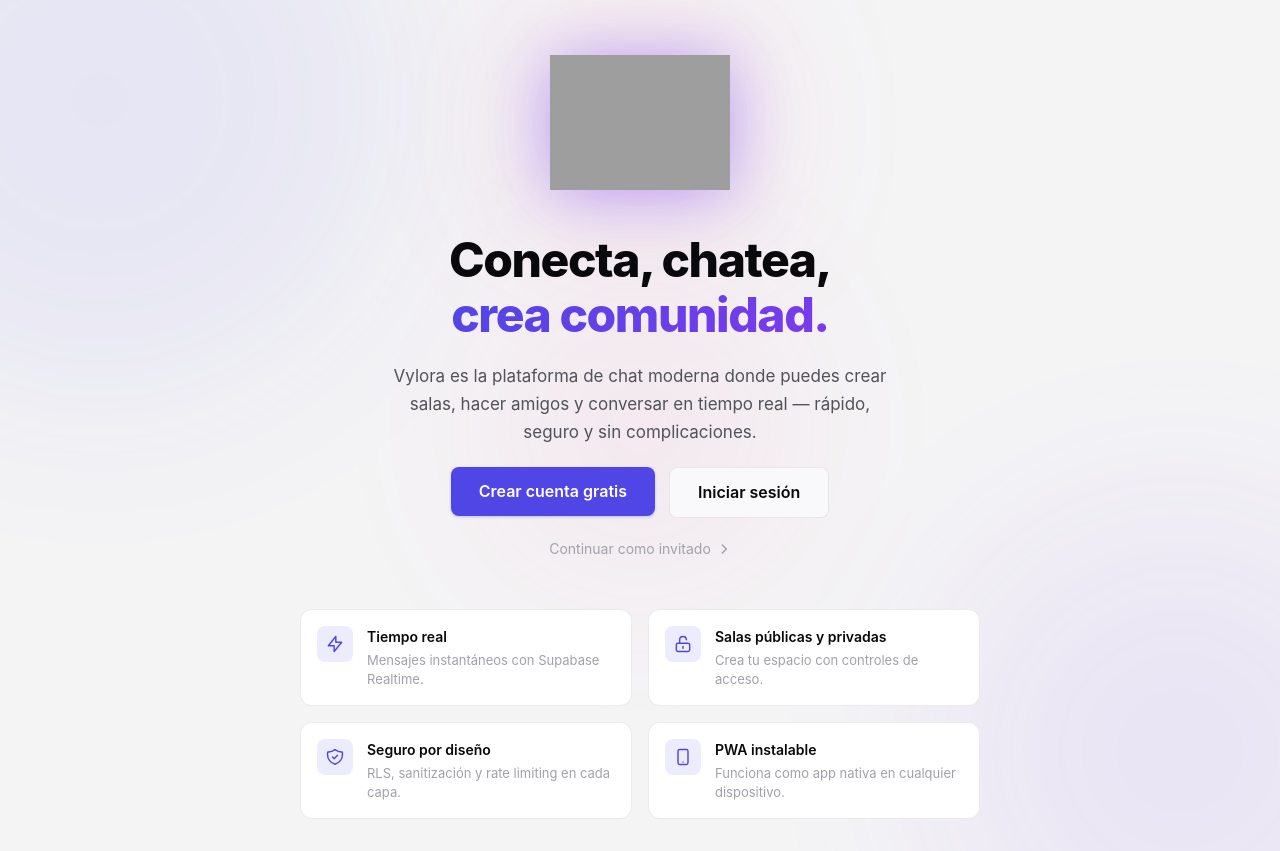
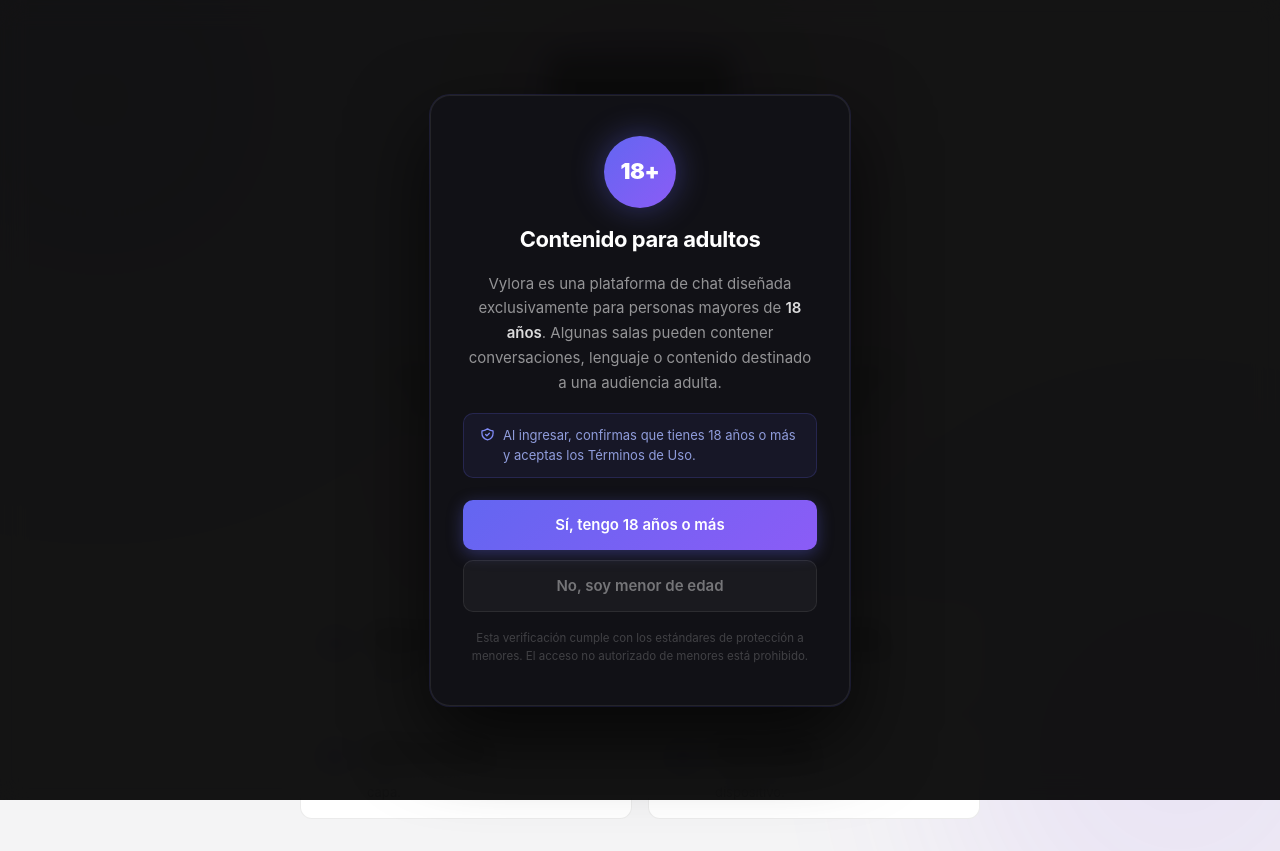
Before and after one commit to vylora26-hub/Vylora, a Vue app: page / in a window 1280 px wide. Built offline with nearby package versions, Linux system fonts and the light colour scheme; no server answers; grey boxes are pictures that could not be loaded.

Commit message:
feat: age gate, username auth, no email registration, preloader logo

```diff
--- /dev/null
+++ b/src/components/common/AgeGate.vue
@@ -0,0 +1,226 @@
+<script setup lang="ts">
+/**
+ * AgeGate — Modal de verificación de mayoría de edad.
+ * Se muestra una sola vez y guarda la confirmación en localStorage.
+ * Si el usuario niega, es redirigido fuera de la plataforma.
+ */
+
+const emit = defineEmits<{
+  confirm: []
+  deny: []
+}>()
+
+function handleConfirm() {
+  localStorage.setItem('vylora_age_verified', 'true')
+  emit('confirm')
+}
+
+function handleDeny() {
+  // Redirigir a Google — el usuario no puede continuar
+  window.location.href = 'https://www.google.com'
+}
+</script>
+
+<template>
+  <Teleport to="body">
+    <div class="age-gate" role="dialog" aria-modal="true" aria-labelledby="age-gate-title" aria-describedby="age-gate-desc">
+
+      <!-- Fondo oscuro -->
+      <div class="age-gate__backdrop" aria-hidden="true" />
+
+      <!-- Panel central -->
+      <div class="age-gate__panel">
+
+        <!-- Ícono 18+ -->
+        <div class="age-gate__badge" aria-hidden="true">
+          <span class="age-gate__badge-text">18+</span>
+        </div>
+
+        <h2 id="age-gate-title" class="age-gate__title">
+          Contenido para adultos
+        </h2>
+
+        <p id="age-gate-desc" class="age-gate__desc">
+          Vylora es una plataforma de chat diseñada exclusivamente para
+          personas mayores de <strong>18 años</strong>. Algunas salas
+          pueden contener conversaciones, lenguaje o contenido destinado
+          a una audiencia adulta.
+        </p>
+
+        <div class="age-gate__notice">
+          <svg width="15" height="15" fill="none" viewBox="0 0 24 24" stroke="currentColor" stroke-width="2" aria-hidden="true">
+            <path stroke-linecap="round" stroke-linejoin="round" d="M9 12l2 2 4-4m5.618-4.016A11.955 11.955 0 0112 2.944a11.955 11.955 0 01-8.618 3.04A12.02 12.02 0 003 9c0 5.591 3.824 10.29 9 11.622 5.176-1.332 9-6.03 9-11.622 0-1.042-.133-2.052-.382-3.016z" />
+          </svg>
+          <span>Al ingresar, confirmas que tienes 18 años o más y aceptas los Términos de Uso.</span>
+        </div>
+
+        <!-- Acciones -->
+        <div class="age-gate__actions">
+          <button class="age-gate__btn age-gate__btn--confirm" @click="handleConfirm">
+            Sí, tengo 18 años o más
+          </button>
+          <button class="age-gate__btn age-gate__btn--deny" @click="handleDeny">
+            No, soy menor de edad
+          </button>
+        </div>
+
+        <!-- Nota legal -->
+        <p class="age-gate__legal">
+          Esta verificación cumple con los estándares de protección a menores.
+          El acceso no autorizado de menores está prohibido.
+        </p>
+
+      </div>
+    </div>
+  </Teleport>
+</template>
+
+<style scoped>
+.age-gate {
+  position: fixed;
+  inset: 0;
+  z-index: 99999;
+  display: flex;
+  align-items: center;
+  justify-content: center;
+  padding: 1.5rem;
+}
+
+.age-gate__backdrop {
+  position: absolute;
+  inset: 0;
+  background: rgba(0, 0, 0, 0.92);
+  backdrop-filter: blur(12px);
+}
+
+.age-gate__panel {
+  position: relative;
+  z-index: 1;
+  width: 100%;
+  max-width: 420px;
+  background: #111116;
+  border: 1px solid rgba(255,255,255,0.08);
+  border-radius: 1.25rem;
+  padding: 2.5rem 2rem;
+  display: flex;
+  flex-direction: column;
+  align-items: center;
+  gap: 1.125rem;
+  text-align: center;
+  box-shadow:
+    0 0 0 1px rgba(99,102,241,0.15),
+    0 32px 80px rgba(0,0,0,0.7);
+  animation: gate-in 0.3s cubic-bezier(0.34,1.56,0.64,1) both;
+}
+
+/* Badge 18+ */
+.age-gate__badge {
+  width: 72px;
+  height: 72px;
+  border-radius: 50%;
+  background: linear-gradient(135deg, #6366f1, #8b5cf6);
+  display: flex;
+  align-items: center;
+  justify-content: center;
+  box-shadow: 0 0 32px rgba(99,102,241,0.4);
+  flex-shrink: 0;
+}
+
+.age-gate__badge-text {
+  font-size: 1.375rem;
+  font-weight: 900;
+  color: #fff;
+  letter-spacing: -0.02em;
+}
+
+.age-gate__title {
+  font-size: 1.375rem;
+  font-weight: 700;
+  color: #fff;
+  margin: 0;
+  letter-spacing: -0.02em;
+}
+
+.age-gate__desc {
+  font-size: 0.9375rem;
+  color: rgba(255,255,255,0.55);
+  line-height: 1.65;
+  margin: 0;
+}
+
+.age-gate__desc strong {
+  color: rgba(255,255,255,0.85);
+  font-weight: 600;
+}
+
+.age-gate__notice {
+  display: flex;
+  align-items: flex-start;
+  gap: 0.5rem;
+  padding: 0.75rem 1rem;
+  background: rgba(99,102,241,0.08);
+  border: 1px solid rgba(99,102,241,0.2);
+  border-radius: 0.625rem;
+  color: rgba(165,180,252,0.85);
+  font-size: 0.8125rem;
+  line-height: 1.5;
+  text-align: left;
+  width: 100%;
+}
+
+.age-gate__notice svg { flex-shrink: 0; margin-top: 1px; color: #818cf8; }
+
+.age-gate__actions {
+  display: flex;
+  flex-direction: column;
+  gap: 0.625rem;
+  width: 100%;
+  margin-top: 0.25rem;
+}
+
+.age-gate__btn {
+  width: 100%;
+  padding: 0.8125rem 1.25rem;
+  border-radius: 0.625rem;
+  font-size: 0.9375rem;
+  font-weight: 600;
+  cursor: pointer;
+  transition: all 0.15s;
+  border: none;
+  font-family: inherit;
+}
+
+.age-gate__btn--confirm {
+  background: linear-gradient(135deg, #6366f1, #8b5cf6);
+  color: #fff;
+  box-shadow: 0 4px 16px rgba(99,102,241,0.35);
+}
+
+.age-gate__btn--confirm:hover {
+  box-shadow: 0 6px 24px rgba(99,102,241,0.5);
+  transform: translateY(-1px);
+}
+
+.age-gate__btn--deny {
+  background: rgba(255,255,255,0.04);
+  color: rgba(255,255,255,0.4);
+  border: 1px solid rgba(255,255,255,0.08);
+}
+
+.age-gate__btn--deny:hover {
+  background: rgba(255,255,255,0.07);
+  color: rgba(255,255,255,0.6);
+}
+
+.age-gate__legal {
+  font-size: 0.72rem;
+  color: rgba(255,255,255,0.2);
+  margin: 0;
+  line-height: 1.5;
+}
+
+@keyframes gate-in {
+  from { opacity: 0; transform: scale(0.92) translateY(16px); }
+  to   { opacity: 1; transform: scale(1) translateY(0); }
+}
+</style>
--- a/src/pages/Welcome.vue
+++ b/src/pages/Welcome.vue
@@ -1,9 +1,23 @@
 <script setup lang="ts">
+import { ref, onMounted } from 'vue'
 import { RouterLink } from 'vue-router'
 import { useAuthStore } from '@/stores/auth'
 import AppButton from '@/components/ui/AppButton.vue'
+import AgeGate from '@/components/common/AgeGate.vue'
 
 const authStore = useAuthStore()
+
+// Verificar si ya confirmó la edad previamente
+const showAgeGate = ref(false)
+
+onMounted(() => {
+  const verified = localStorage.getItem('vylora_age_verified')
+  if (!verified) showAgeGate.value = true
+})
+
+function onAgeConfirmed() {
+  showAgeGate.value = false
+}
 
 const features = [
   {
@@ -31,6 +45,9 @@
 
 <template>
   <div class="welcome">
+    <!-- Modal verificación de edad -->
+    <AgeGate v-if="showAgeGate" @confirm="onAgeConfirmed" />
+
     <!-- Fondo decorativo -->
     <div class="welcome__bg" aria-hidden="true">
       <div class="welcome__blob welcome__blob--1" />
--- a/src/pages/auth/Login.vue
+++ b/src/pages/auth/Login.vue
@@ -3,27 +3,27 @@
 import { useRouter, useRoute } from 'vue-router'
 import { useAuthStore } from '@/stores/auth'
 import { useUiStore } from '@/stores/ui'
-import { validateEmail, validatePassword } from '@/utils/validation'
+import { validateUsername, validatePassword } from '@/utils/validation'
 import AppButton from '@/components/ui/AppButton.vue'
 import AppInput from '@/components/ui/AppInput.vue'
 
-const router = useRouter()
-const route  = useRoute()
+const router    = useRouter()
+const route     = useRoute()
 const authStore = useAuthStore()
 const uiStore   = useUiStore()
 
-const form = reactive({ email: '', password: '' })
-const errors = reactive({ email: '', password: '' })
+const form   = reactive({ username: '', password: '' })
+const errors = reactive({ username: '', password: '' })
 
 function validate(): boolean {
-  errors.email    = validateEmail(form.email).error    ?? ''
+  errors.username = validateUsername(form.username).error ?? ''
   errors.password = validatePassword(form.password).error ?? ''
-  return !errors.email && !errors.password
+  return !errors.username && !errors.password
 }
 
 async function submit() {
   if (!validate()) return
-  const ok = await authStore.login(form.email, form.password)
+  const ok = await authStore.loginWithUsername(form.username, form.password)
   if (ok) {
     const redirect = route.query.redirect as string | undefined
     router.push(redirect ?? '/app/home')
@@ -37,19 +37,19 @@
   <div class="login">
     <div class="login__header">
       <h1 class="login__title">Bienvenido de nuevo</h1>
-      <p class="login__subtitle">Ingresa tus credenciales para continuar.</p>
+      <p class="login__subtitle">Ingresa tu usuario y contraseña para continuar.</p>
     </div>
 
     <form class="login__form" novalidate @submit.prevent="submit">
       <AppInput
-        v-model="form.email"
-        label="Email"
-        type="email"
-        placeholder="tu@email.com"
-        autocomplete="email"
-        :error="errors.email"
+        v-model="form.username"
+        label="Nombre de usuario"
+        type="text"
+        placeholder="tu_usuario"
+        autocomplete="username"
+        :error="errors.username"
         :required="true"
-        @blur="errors.email = validateEmail(form.email).error ?? ''"
+        @blur="errors.username = validateUsername(form.username).error ?? ''"
       />
 
       <AppInput
@@ -61,10 +61,6 @@
         :error="errors.password"
         :required="true"
       />
-
-      <div class="login__forgot">
-        <RouterLink to="/auth/recover" class="login__link">¿Olvidaste tu contraseña?</RouterLink>
-      </div>
 
       <AppButton
         type="submit"
@@ -79,18 +75,17 @@
 
     <p class="login__register">
       ¿No tienes cuenta?
-      <RouterLink to="/auth/register" class="login__link">Regístrate gratis</RouterLink>
+      <RouterLink to="/auth/register" class="login__link">Regístrate</RouterLink>
     </p>
   </div>
 </template>
 
 <style scoped>
-.login__header { margin-bottom: 1.5rem; }
-.login__title  { font-size: 1.375rem; font-weight: 700; color: var(--cs-text); margin-bottom: 0.375rem; }
+.login__header   { margin-bottom: 1.5rem; }
+.login__title    { font-size: 1.375rem; font-weight: 700; color: var(--cs-text); margin-bottom: 0.375rem; }
 .login__subtitle { font-size: 0.9rem; color: var(--cs-text-muted); }
-.login__form   { display: flex; flex-direction: column; gap: 1rem; }
-.login__forgot { display: flex; justify-content: flex-end; margin-top: -0.25rem; }
-.login__link   { font-size: 0.875rem; color: var(--cs-primary); transition: opacity 0.15s; }
+.login__form     { display: flex; flex-direction: column; gap: 1rem; }
+.login__link     { font-size: 0.875rem; color: var(--cs-primary); transition: opacity 0.15s; }
 .login__link:hover { opacity: 0.75; }
 .login__register { margin-top: 1.25rem; text-align: center; font-size: 0.875rem; color: var(--cs-text-muted); }
 </style>
--- a/src/pages/auth/Register.vue
+++ b/src/pages/auth/Register.vue
@@ -4,8 +4,9 @@
 import { useAuthStore } from '@/stores/auth'
 import { useUiStore } from '@/stores/ui'
 import {
-  validateEmail, validatePassword,
-  validateUsername, validateDisplayName,
+  validatePassword,
+  validateUsername,
+  validateDisplayName,
 } from '@/utils/validation'
 import AppButton from '@/components/ui/AppButton.vue'
 import AppInput from '@/components/ui/AppInput.vue'
@@ -14,20 +15,31 @@
 const authStore = useAuthStore()
 const uiStore   = useUiStore()
 
-const form = reactive({ email: '', password: '', username: '', displayName: '' })
-const errors = reactive({ email: '', password: '', username: '', displayName: '' })
+const form = reactive({
+  displayName: '',
+  username:    '',
+  password:    '',
+  confirm:     '',
+})
+
+const errors = reactive({
+  displayName: '',
+  username:    '',
+  password:    '',
+  confirm:     '',
+})
 
 function validate(): boolean {
-  errors.email       = validateEmail(form.email).error       ?? ''
-  errors.password    = validatePassword(form.password).error    ?? ''
-  errors.username    = validateUsername(form.username).error    ?? ''
   errors.displayName = validateDisplayName(form.displayName).error ?? ''
+  errors.username    = validateUsername(form.username).error        ?? ''
+  errors.password    = validatePassword(form.password).error        ?? ''
+  errors.confirm     = form.confirm !== form.password ? 'Las contraseñas no coinciden.' : ''
   return Object.values(errors).every(e => !e)
 }
 
 async function submit() {
   if (!validate()) return
-  const ok = await authStore.register(form.email, form.password, form.username, form.displayName)
+  const ok = await authStore.register(form.username, form.password, form.username, form.displayName)
   if (ok) {
     uiStore.toast.success('¡Cuenta creada!', 'Bienvenido a Vylora.')
     router.push('/app/home')
@@ -41,14 +53,22 @@
   <div class="register">
     <div class="register__header">
       <h1 class="register__title">Crear cuenta</h1>
-      <p class="register__subtitle">Únete a Vylora en segundos.</p>
+      <p class="register__subtitle">Solo necesitas un usuario y contraseña.</p>
+    </div>
+
+    <!-- Aviso de mayoría de edad -->
+    <div class="register__age-notice" role="note">
+      <svg width="16" height="16" fill="none" viewBox="0 0 24 24" stroke="currentColor" stroke-width="2" aria-hidden="true">
+        <path stroke-linecap="round" stroke-linejoin="round" d="M12 9v2m0 4h.01M10.29 3.86L1.82 18a2 2 0 001.71 3h16.94a2 2 0 001.71-3L13.71 3.86a2 2 0 00-3.42 0z" />
+      </svg>
+      <span>Al registrarte confirmas que tienes <strong>18 años o más</strong>. Esta plataforma contiene salas para adultos.</span>
     </div>
 
     <form class="register__form" novalidate @submit.prevent="submit">
       <AppInput
         v-model="form.displayName"
         label="Nombre visible"
-        placeholder="Tu nombre"
+        placeholder="Como te verán los demás"
         autocomplete="name"
         :error="errors.displayName"
         :required="true"
@@ -57,21 +77,11 @@
       <AppInput
         v-model="form.username"
         label="Nombre de usuario"
-        placeholder="usuario_123"
+        placeholder="sin_espacios_123"
         autocomplete="username"
         :error="errors.username"
         :required="true"
-        hint="Solo letras, números y guion bajo (_)."
-      />
-
-      <AppInput
-        v-model="form.email"
-        label="Email"
-        type="email"
-        placeholder="tu@email.com"
-        autocomplete="email"
-        :error="errors.email"
-        :required="true"
+        hint="Solo letras, números y guion bajo. Único e irrepetible."
       />
 
       <AppInput
@@ -81,6 +91,16 @@
         placeholder="Mínimo 8 caracteres"
         autocomplete="new-password"
         :error="errors.password"
+        :required="true"
+      />
+
+      <AppInput
+        v-model="form.confirm"
+        label="Confirmar contraseña"
+        type="password"
+        placeholder="Repite tu contraseña"
+        autocomplete="new-password"
+        :error="errors.confirm"
         :required="true"
       />
 
@@ -103,11 +123,29 @@
 </template>
 
 <style scoped>
-.register__header  { margin-bottom: 1.5rem; }
-.register__title   { font-size: 1.375rem; font-weight: 700; color: var(--cs-text); margin-bottom: 0.375rem; }
-.register__subtitle{ font-size: 0.9rem; color: var(--cs-text-muted); }
-.register__form    { display: flex; flex-direction: column; gap: 1rem; }
-.register__login   { margin-top: 1.25rem; text-align: center; font-size: 0.875rem; color: var(--cs-text-muted); }
-.register__link    { color: var(--cs-primary); transition: opacity 0.15s; }
+.register__header   { margin-bottom: 1.25rem; }
+.register__title    { font-size: 1.375rem; font-weight: 700; color: var(--cs-text); margin-bottom: 0.375rem; }
+.register__subtitle { font-size: 0.9rem; color: var(--cs-text-muted); }
+
+.register__age-notice {
+  display: flex;
+  align-items: flex-start;
+  gap: 0.5rem;
+  padding: 0.75rem 1rem;
+  border-radius: 0.625rem;
+  background: rgba(245,158,11,0.08);
+  border: 1px solid rgba(245,158,11,0.25);
+  color: #f59e0b;
+  font-size: 0.8125rem;
+  line-height: 1.5;
+  margin-bottom: 1.25rem;
+}
+
+.register__age-notice svg { flex-shrink: 0; margin-top: 1px; }
+.register__age-notice strong { color: #fbbf24; }
+
+.register__form  { display: flex; flex-direction: column; gap: 1rem; }
+.register__login { margin-top: 1.25rem; text-align: center; font-size: 0.875rem; color: var(--cs-text-muted); }
+.register__link  { color: var(--cs-primary); transition: opacity 0.15s; }
 .register__link:hover { opacity: 0.75; }
 </style>
--- a/src/stores/auth.ts
+++ b/src/stores/auth.ts
@@ -114,7 +114,82 @@
   }
 
   /**
-   * Inicio de sesión con email y contraseña.
+   * Inicio de sesión con username y contraseña.
+   * Busca el email asociado al username y luego autentica con Supabase.
+   */
+  async function loginWithUsername(username: string, password: string): Promise<boolean> {
+    loading.value = true
+    clearError()
+
+    try {
+      if (isMockMode) {
+        const mockId = `mock_${username}`
+        const mockSession: AuthSession = {
+          userId: mockId,
+          email: `${username}@vylora.local`,
+          role: username.includes('admin') ? 'admin' : 'user',
+          accessToken: 'mock_token',
+          expiresAt: Date.now() + 86_400_000,
+        }
+        persistSession(mockSession)
+        user.value = {
+          ...MOCK_USER,
+          id: mockId,
+          username: sanitizeText(username),
+          displayName: sanitizeText(username),
+          role: mockSession.role,
+        }
+        localStorage.setItem(`cs_user_${mockId}`, JSON.stringify(user.value))
+        return true
+      }
+
+      // 1. Buscar el email del usuario por su username
+      const { data: profile, error: profileErr } = await supabase!
+        .from('users')
+        .select('id')
+        .eq('username', username)
+        .single()
+
+      if (profileErr || !profile) {
+        setError('Usuario o contraseña incorrectos.')
+        return false
+      }
+
+      // 2. Obtener el email desde auth.users via RPC
+      const { data: emailData, error: emailErr } = await supabase!
+        .rpc('get_email_by_user_id', { p_user_id: profile.id })
+
+      if (emailErr || !emailData) {
+        setError('Usuario o contraseña incorrectos.')
+        return false
+      }
+
+      // 3. Autenticar con email + password
+      const { data, error: err } = await supabase!.auth.signInWithPassword({
+        email: emailData as string,
+        password,
+      })
+      if (err) throw err
+      if (!data.session) throw new Error('No se recibió sesión.')
+
+      await _loadSessionFromSupabase(
+        data.session.user.id,
+        data.session.user.email ?? '',
+        data.session.access_token,
+        data.session.expires_at ?? 0,
+      )
+      return true
+    } catch (err: unknown) {
+      const msg = err instanceof Error ? err.message : 'Error al iniciar sesión.'
+      setError(_mapAuthError(msg))
+      return false
+    } finally {
+      loading.value = false
+    }
+  }
+
+  /**
+   * Inicio de sesión con email y contraseña (mantenido internamente).
    */
   async function login(email: string, password: string): Promise<boolean> {
     loading.value = true
@@ -122,7 +197,6 @@
 
     try {
       if (isMockMode) {
-        // Mock: acepta cualquier combinación válida
         const mockId = `mock_${btoa(email).slice(0, 8)}`
         const mockSession: AuthSession = {
           userId: mockId,
@@ -163,10 +237,11 @@
   }
 
   /**
-   * Registro de nuevo usuario.
+   * Registro sin email público.
+   * Genera un email interno basado en el username para Supabase Auth.
    */
   async function register(
-    email: string,
+    _email: string,
     password: string,
     username: string,
     displayName: string,
@@ -175,11 +250,16 @@
     clearError()
 
     try {
+      // Generar email interno — no se muestra al usuario nunca
+      const internalEmail = isMockMode
+        ? `${sanitizeText(username)}@vylora.local`
+        : `${sanitizeText(username)}@users.vylora.app`
+
       if (isMockMode) {
-        const mockId = `mock_${btoa(email).slice(0, 8)}`
+        const mockId = `mock_${username}`
         const mockSession: AuthSession = {
           userId: mockId,
-          email: sanitizeText(email),
+          email: internalEmail,
           role: 'user',
           accessToken: 'mock_token',
           expiresAt: Date.now() + 86_400_000,
@@ -196,17 +276,17 @@
       }
 
       const { data, error: err } = await supabase!.auth.signUp({
-        email,
+        email: internalEmail,
         password,
         options: {
-          data: { display_name: sanitizeText(displayName), username: sanitizeText(username) },
+          data: {
+            display_name: sanitizeText(displayName),
+            username: sanitizeText(username),
+          },
         },
       })
       if (err) throw err
-      if (!data.session) {
-        // Supabase requiere confirmación de email
-        return true
-      }
+      if (!data.session) return true // email confirmation pendiente (no aplica aquí)
 
       await _loadSessionFromSupabase(
         data.session.user.id,
@@ -352,6 +432,7 @@
     // Actions
     initialize,
     login,
+    loginWithUsername,
     register,
     recoverPassword,
     logout,
```
Also changed, not shown: 1 other file (tests, documents, lock files or other folders).
